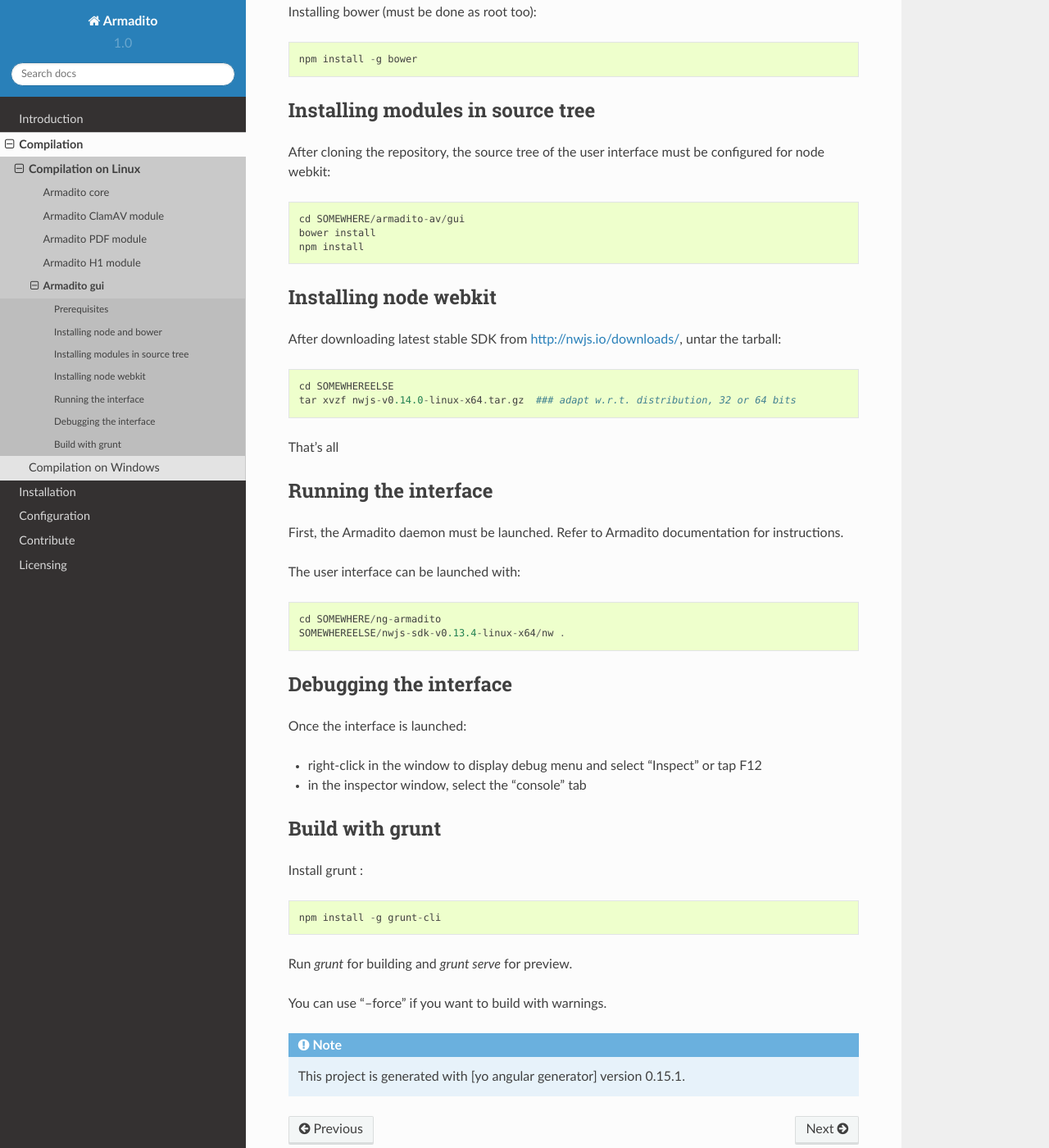
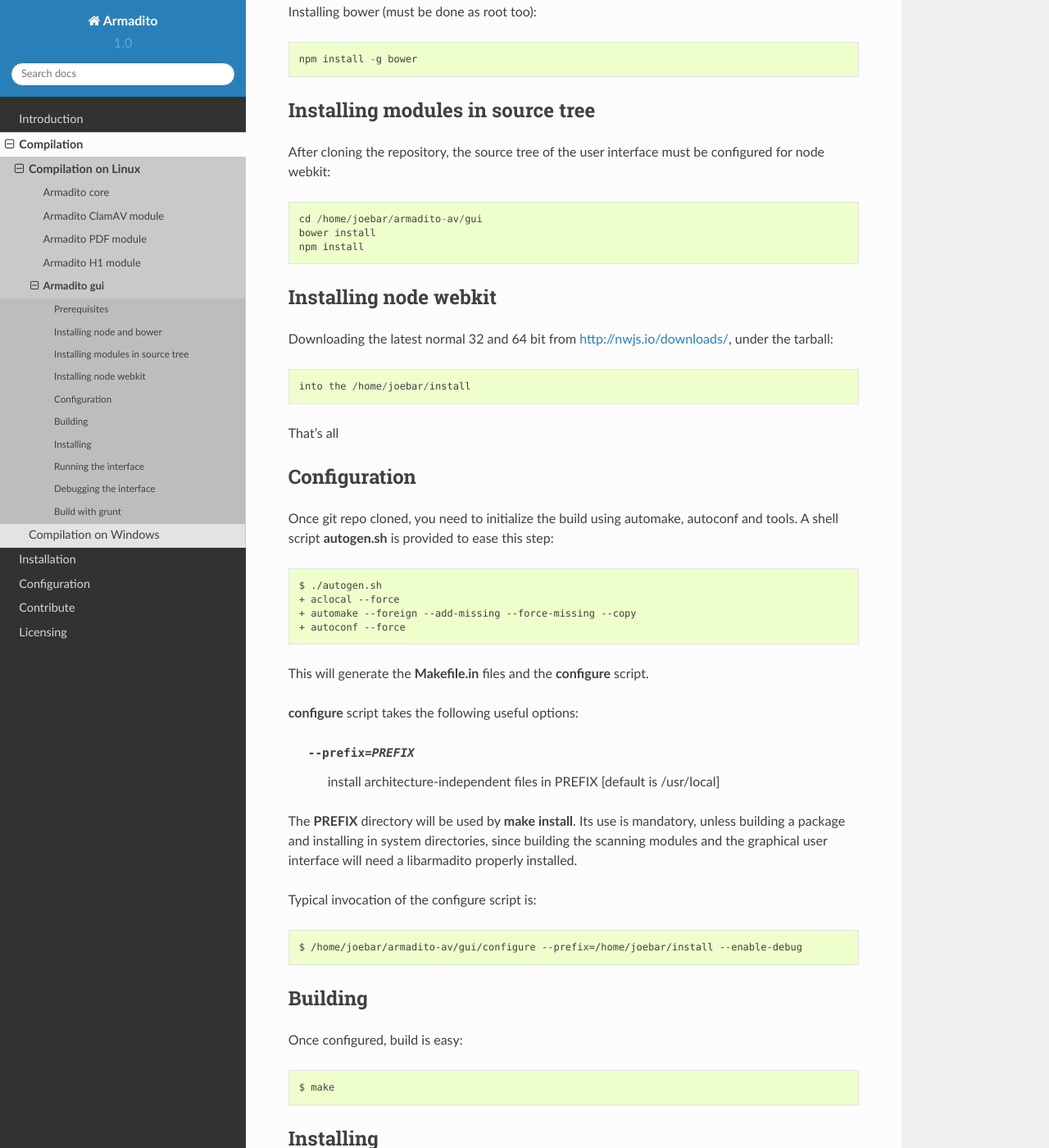
Before and after one commit to armadito/armadito-doc, a Sphinx documentation site: the page built from source/compilation/linux/gui.rst, in a window 1280 px wide and 1400 px high, scrolled down 779 px. Shown: the whole window at 82% size. Built offline with Sphinx 7.4.7 and the Read the Docs theme 2.0.0, drawn with Linux system fonts in a browser that asks for light colours; some of the changed text lies outside the part shown.

Commit message:
Update gui.rst like other armadito module
This module have the same autoconf.sh, configure, make and make install procedure.

```diff
--- a/source/compilation/linux/gui.rst
+++ b/source/compilation/linux/gui.rst
@@ -45,7 +45,7 @@
 
 ::
 
-	cd SOMEWHERE/armadito-av/gui
+	cd /home/joebar/armadito-av/gui
 	bower install
 	npm install
 
@@ -53,14 +53,65 @@
 Installing node webkit
 ----------------------
 
-After downloading latest stable SDK from http://nwjs.io/downloads/, untar the tarball:
+Downloading the latest normal 32 and 64 bit from http://nwjs.io/downloads/, under the tarball:
 
 ::
 
-	cd SOMEWHEREELSE
-	tar xvzf nwjs-v0.14.0-linux-x64.tar.gz  ### adapt w.r.t. distribution, 32 or 64 bits
+        into the /home/joebar/install
 
 That's all
+
+Configuration
+-------------
+
+Once git repo cloned, you need to initialize the build using automake, autoconf and tools.
+A shell script **autogen.sh** is provided to ease this step:
+
+::
+
+    $ ./autogen.sh
+    + aclocal --force
+    + automake --foreign --add-missing --force-missing --copy
+    + autoconf --force
+
+This will generate the **Makefile.in** files and the **configure** script.
+
+**configure** script takes the following useful options:
+
+    --prefix=PREFIX         install architecture-independent files in PREFIX [default is /usr/local]
+
+The **PREFIX** directory will be used by **make install**. Its use is mandatory, unless
+building a package and installing in system directories, since building the
+scanning modules and the graphical user interface will need a libarmadito properly
+installed.
+
+Typical invocation of the configure script is:
+
+::
+
+    $ /home/joebar/armadito-av/gui/configure --prefix=/home/joebar/install --enable-debug
+
+Building
+--------
+
+Once configured, build is easy:
+
+::
+
+    $ make
+
+
+Installing
+----------
+
+After build, installation is done by:
+
+::
+
+    $ make install
+
+This will install libraries, tools, header files... in the subdirectories of the **PREFIX**
+directory defined at configure time.
 
 Running the interface
 ---------------------
@@ -71,8 +122,7 @@
 
 ::
 
-	cd SOMEWHERE/ng-armadito
-	SOMEWHEREELSE/nwjs-sdk-v0.13.4-linux-x64/nw .
+	exec /home/joebar/install/lib/armadito/gui/nwjs/current/nw /home/joebar/install/lib/armadito/gui
 
 
 Debugging the interface
```
